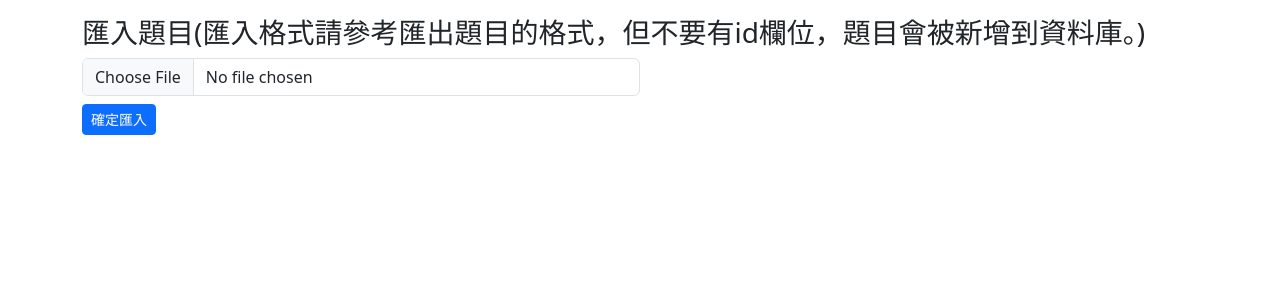
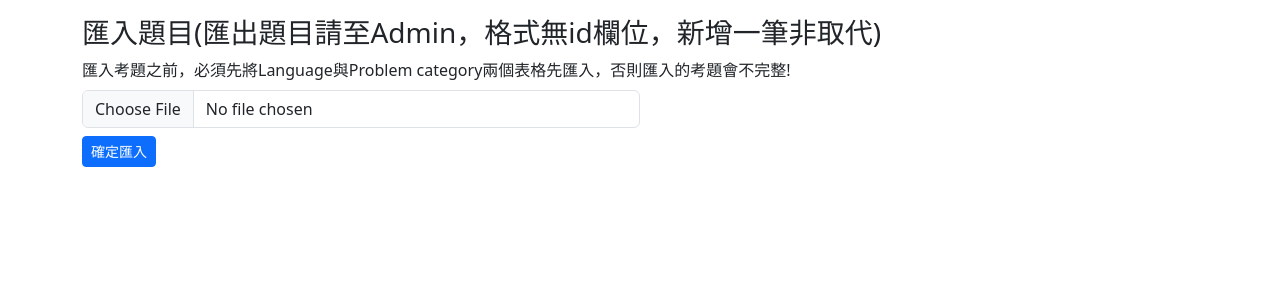
Before and after one commit to dr-chenglung/letsoj, a Django app: page /manage/import_problems_from_excel/ in a window 1280 px wide. Shown: the part 56-356 px from the top of the page. Run offline with Django 4.2, Linux system fonts and the light colour scheme; the visitor is signed in with stand-in values (Sample User, id 1); some libraries are stand-ins or nearby versions.

Commit message:
Add files via upload

```diff
--- a/oj-web/app_management/templates/app_management/base_management.html
+++ b/oj-web/app_management/templates/app_management/base_management.html
@@ -67,6 +67,10 @@
                         <hr class="dropdown-divider">
                       </li>
                       <li>
+                        <a  class="dropdown-item" href="{% url 'import_problems_from_excel' %}">題目匯入</a>
+                      </li>
+                      <hr class="dropdown-divider">
+                      <li>
                         <a  class="dropdown-item" href="{% url 'export_all_scores_to_excel' %}">總成績表匯出</a>
                       </li>
                     </ul>
--- a/oj-web/app_management/templates/app_management/import_problems_from_excel.html
+++ b/oj-web/app_management/templates/app_management/import_problems_from_excel.html
@@ -3,7 +3,10 @@
   匯入題目
 {% endblock page_title %}
 {% block page_content %}
-  <h3>匯入題目(匯入格式請參考匯出題目的格式，但不要有id欄位，題目會被新增到資料庫。)</h3>
+  <h3>匯入題目(匯出題目請至Admin，格式無id欄位，新增一筆非取代)</h3>
+  <label>
+    匯入考題之前，必須先將Language與Problem category兩個表格先匯入，否則匯入的考題會不完整!
+  </label>
   <div class="col-6 mt-2">
     <form method="post" enctype="multipart/form-data">
       {% csrf_token %}
```
Also changed, not shown: 1 other file.
